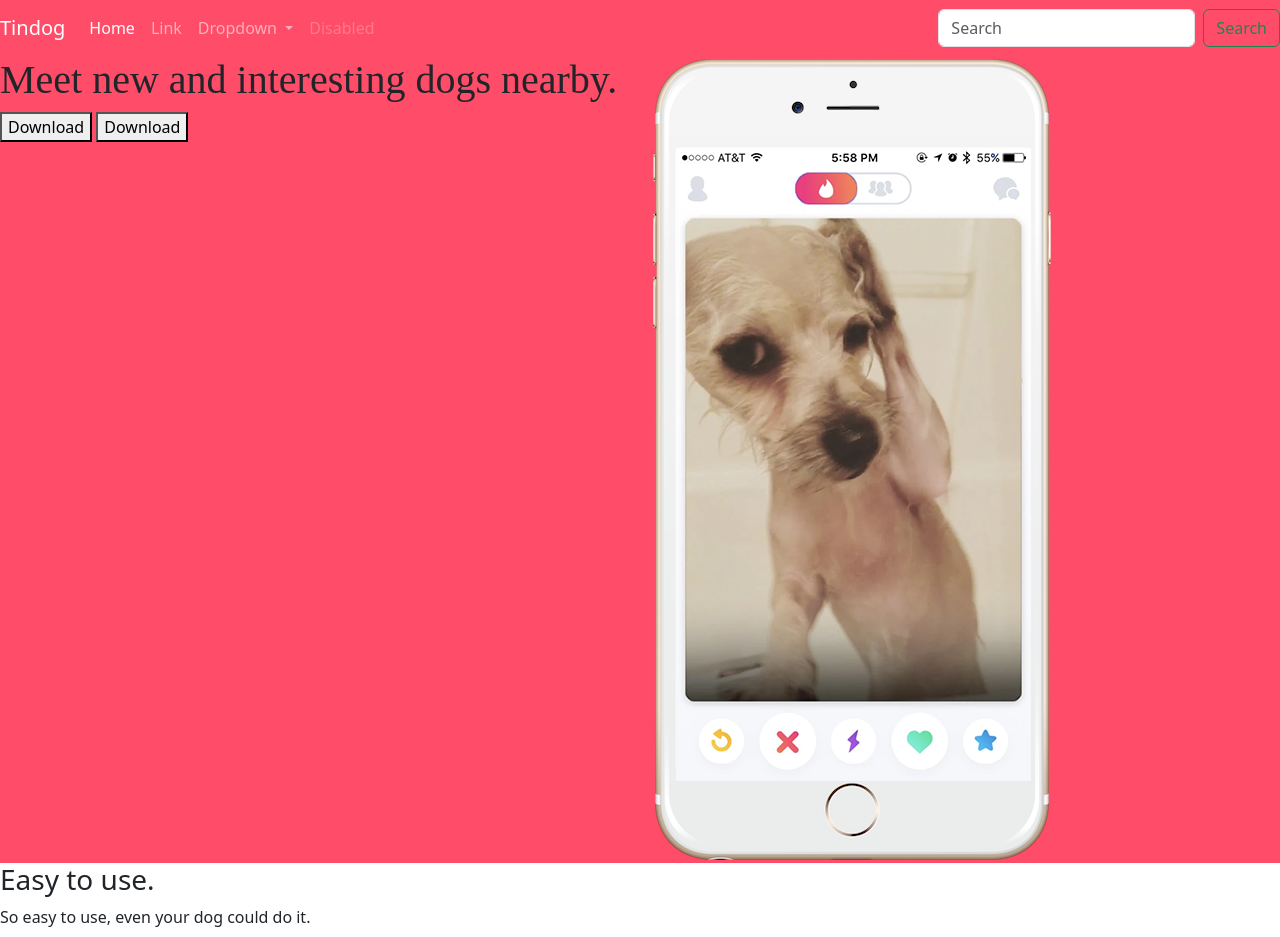
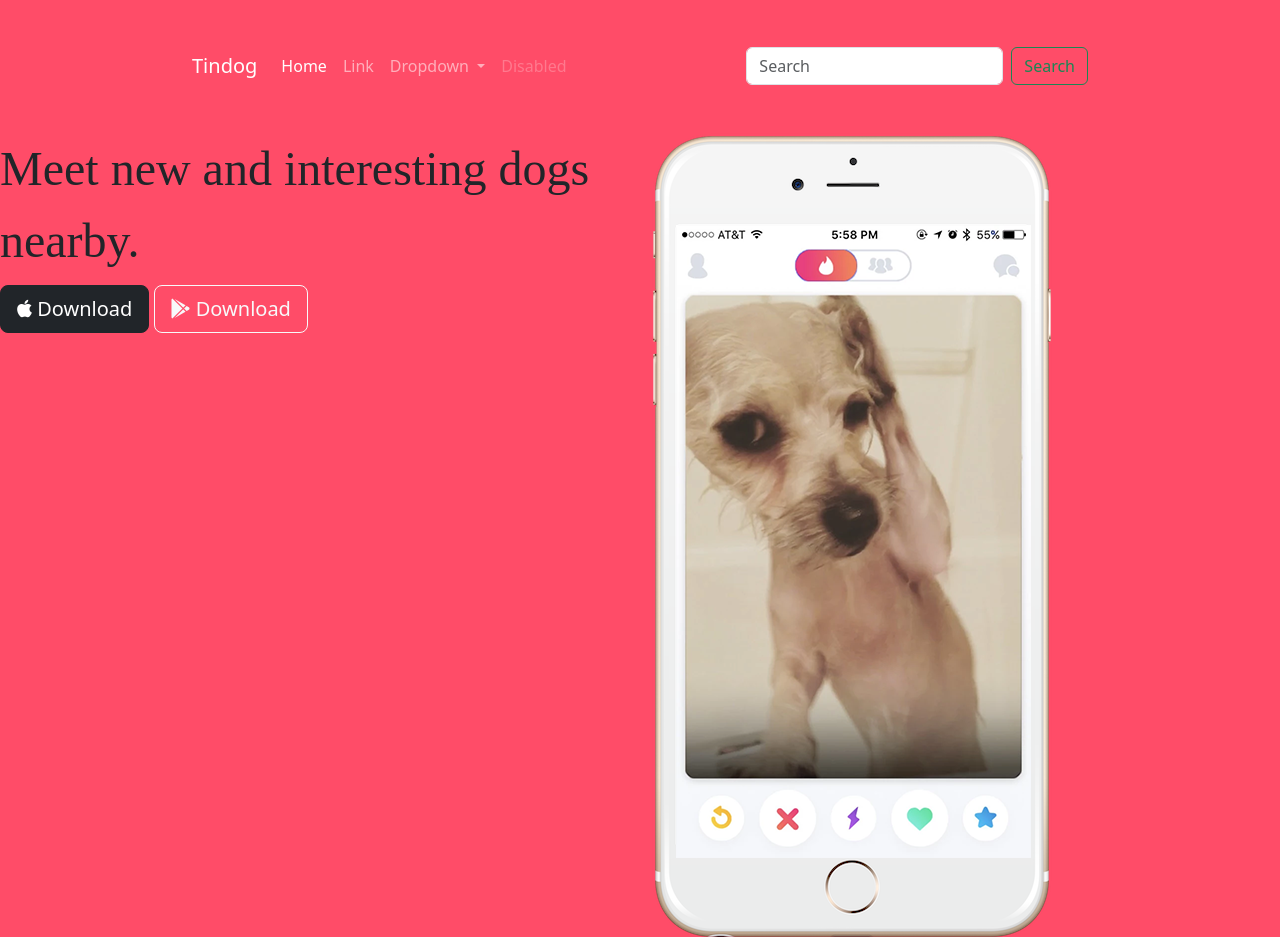
Before and after one commit to SunnyMifune/Tindog, a plain HTML site: page index.html in a window 1280 px wide. Shown: the top 937 px of the page. Drawn offline with nearby package versions, Linux system fonts and the light colour scheme.

Commit message:
add font awesome

```diff
--- a/css/styles.css
+++ b/css/styles.css
@@ -2,6 +2,9 @@
   background-color: #ff4c68;
 }
 
+.container-fluid {
+  padding: 3% 15%;
+}
 h1 {
   font-family: "Montserrat-Black";
   font-size: 3rem;
--- a/index.html
+++ b/index.html
@@ -5,16 +5,16 @@
   <meta charset="utf-8">
   <title>TinDog</title>
   <link href="https://fonts.googleapis.com/css?family=Montserrat|Ubuntu" rel="stylesheet">
-  <link rel="stylesheet" href="css/styles.css">
   <link href="https://cdn.jsdelivr.net/npm/bootstrap@5.3.0-alpha1/dist/css/bootstrap.min.css" rel="stylesheet" integrity="sha384-GLhlTQ8iRABdZLl6O3oVMWSktQOp6b7In1Zl3/Jr59b6EGGoI1aFkw7cmDA6j6gD" crossorigin="anonymous">
   <script src="https://cdn.jsdelivr.net/npm/bootstrap@5.3.0-alpha1/dist/js/bootstrap.bundle.min.js" integrity="sha384-w76AqPfDkMBDXo30jS1Sgez6pr3x5MlQ1ZAGC+nuZB+EYdgRZgiwxhTBTkF7CXvN" crossorigin="anonymous"></script>
-
+  <link rel="stylesheet" href="css/styles.css">
+  <script src="https://kit.fontawesome.com/ad4e222dd6.js" crossorigin="anonymous"></script>
 </head>
 
 <body>
 
   <section id="title">
-
+    <div class="container-fluid">
     <!-- Nav Bar -->
     <nav class="navbar navbar-expand-lg navbar-dark">
       <a class="navbar-brand" href="">Tindog</a>
@@ -60,8 +60,8 @@
 
       <div class="col-lg-6">
       <h1>Meet new and interesting dogs nearby.</h1>
-      <button type="button">Download</button>
-      <button type="button">Download</button>
+      <button type="button" class="btn btn-dark btn-lg"><i class="fab fa-apple"></i> Download</button>
+      <button type="button" class="btn btn-outline-light btn-lg"><i class="fa-brands fa-google-play"></i> Download</button>
       </div>
 
       <div class="col-lg-6">
@@ -69,7 +69,7 @@
       </div>
     </div>
 
-
+    </div>
   </section>
 
 
```
